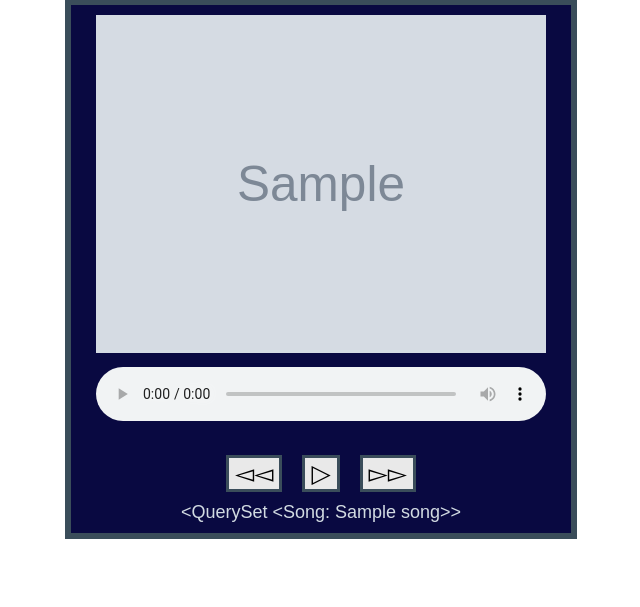
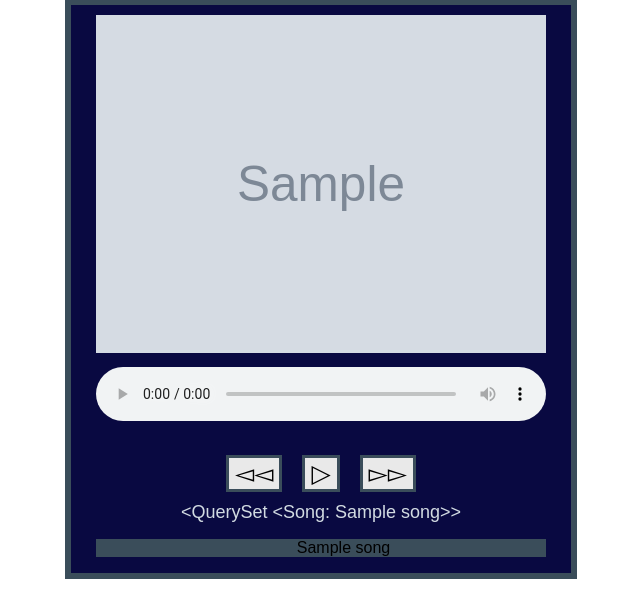
Before and after one commit to KrisAff84/Lyria, a Django app: template player/templates/index.html in a window 1280 px wide. Shown: the part 229-836 px from the top of the page, without its empty margins (319-959 px from the left). Before the commit the page ends 768 px from the top, so only its background shows below. Run offline with Django 4.2, Linux system fonts and the light colour scheme; tables that the repository leaves empty hold one stand-in row (values such as "Sample post"); the template is opened without the code that fills it: values that come from a table or form of the project are taken from there, most other values are stand-ins (such as "Sample title", 1, 10 or a date in 2020); grey boxes marked "Sample" are stand-in pictures.

Commit message:
Added clickable song list and worked out functionality

```diff
--- a/player/templates/index.html
+++ b/player/templates/index.html
@@ -52,11 +52,32 @@ It needs to be edited to fit given needs.
             color: rgb(210, 219, 226);
         }
 
-        img {
+        #song-image {
             width: 90%;
             height: auto;
             margin-top: 10px;
         }
+
+        #list-container {
+            width: 90%;
+            margin: 0 auto;
+            margin-top: 15px;
+            margin-bottom: 15px;
+            background-color: rgb(58, 77, 90);
+
+        }
+        #song-list li {
+            display: flex;
+            flex-direction: column;
+            align-items: left;
+            margin-top: 5px;
+            margin-left: 5px;
+            cursor: pointer;
+
+        }
+
+
+
 
     </style>
 </head>
@@ -76,17 +97,27 @@ It needs to be edited to fit given needs.
         <div class="song-title" id ="dynamic-title">
 
         </div>
+
+        <div id="list-container">
+            <div id="song-list">
+                <ul>
+                    {% for song in song_list %}
+                    <!-- updateAudioPlayer with newIdx const being index of song_list-->
+                    <li onclick="updateAudioPlayer({{ forloop.counter0 }})">{{ song }}</li>
+                    <!-- call updateAudioPlayer function -->
+
+                    {% endfor %}
+                </ul>
+            </div>
+        </div>
     </div>
 
 
 
    <script>
-        document.addEventListener("DOMContentLoaded", function () {
+        let songIdx = 0;
         const audioPlayer = document.getElementById("audio-player");
         const playPauseButton = document.getElementById("play-pause");
-            const currentSongUrl = "{{ current_audio_url|safe }}";
-            const skipBackwardButton = document.getElementById("skip-backward");
-            const skipForwardButton = document.getElementById("skip-forward");
 
         const songTitleString = "{{ song_list|safe }}".replaceAll(/[\[\]\']/g, '');
         const songTitles = songTitleString.split(',');
@@ -96,6 +127,34 @@ It needs to be edited to fit given needs.
 
         const ImageUrlString = "{{ image_urls|safe }}".replaceAll(/[\[\]\']/g, '');
         const ImageUrls = ImageUrlString.split(',');
+
+        function updateAudioPlayer(newIdx) {
+                    document.getElementById("dynamic-title").innerText = songTitles[newIdx];
+                    document.getElementById("song-image").src = ImageUrls[newIdx];
+                    // console.log(newTitle)
+
+                    fetch(songUrls[newIdx])
+                        .then(response => {
+                            if (response.ok) {
+                                return response.blob();
+                            }
+                            throw new Error("Network response was not ok.");
+                        })
+                        .then(blob => {
+                            const blobUrl = URL.createObjectURL(blob);
+                            audioPlayer.src = blobUrl;
+                            audioPlayer.play();
+                            playPauseButton.innerHTML = "&#9647;&#9647";
+                        })
+                        .catch(error => {
+                            console.error("Error:", error);
+                        });
+                    songIdx = newIdx;
+                }
+        document.addEventListener("DOMContentLoaded", function () {
+
+            const skipBackwardButton = document.getElementById("skip-backward");
+            const skipForwardButton = document.getElementById("skip-forward");
 
             songIdx = 0;
             // For debugging:
@@ -135,13 +194,10 @@ It needs to be edited to fit given needs.
                     playPauseButton.innerHTML = "&#9655;";
                 }
             });
-//  THE USE OF newIdx TO UPDATE SONG IS NOT SCROLLING THROUGH ALL SONGS, SINCE IT STARTS WITH currentIndex.
-//  NEED A WAY TO UPDATE newIdx TO BE THE NEXT SONG IN THE LIST.
 
             skipBackwardButton.addEventListener("click", function () {
                 const newIdx = (songIdx - 1 + songTitles.length) % songTitles.length;
                 songIdx = newIdx;
-                console.log(newIdx)
                 updateAudioPlayer(newIdx);
             });
 
@@ -152,39 +208,6 @@ It needs to be edited to fit given needs.
             });
 
             playbackPosition = 0;
-
-            function updateAudioPlayer(newIdx) {
-                document.getElementById("dynamic-title").innerText = songTitles[newIdx];
-                document.getElementById("song-image").src = ImageUrls[newIdx];
-                // console.log(newTitle)
-
-                fetch(songUrls[newIdx])
-                    .then(response => {
-                        if (response.ok) {
-                            return response.blob();
-                        }
-                        throw new Error("Network response was not ok.");
-                    })
-                    .then(blob => {
-                        const blobUrl = URL.createObjectURL(blob);
-                        audioPlayer.src = blobUrl;
-                        audioPlayer.play();
-                        playPauseButton.innerHTML = "&#9647;&#9647";
-                    })
-                    .catch(error => {
-                        console.error("Error:", error);
-                    });
-            }
-
-            function getAudioUrl(newIdx) {
-                const newAudioUrl = "{{ audio_urls }}[newIdx]";
-                return newAudioUrl;
-            }
-
-            function getTitle(newIdx) {
-                const newTitle = "{{ song_list }}[newIdx]";
-                return newTitle;
-            }
         });
     </script>
 </body>
```
Lines whose indentation alone changed are shown as unchanged.
